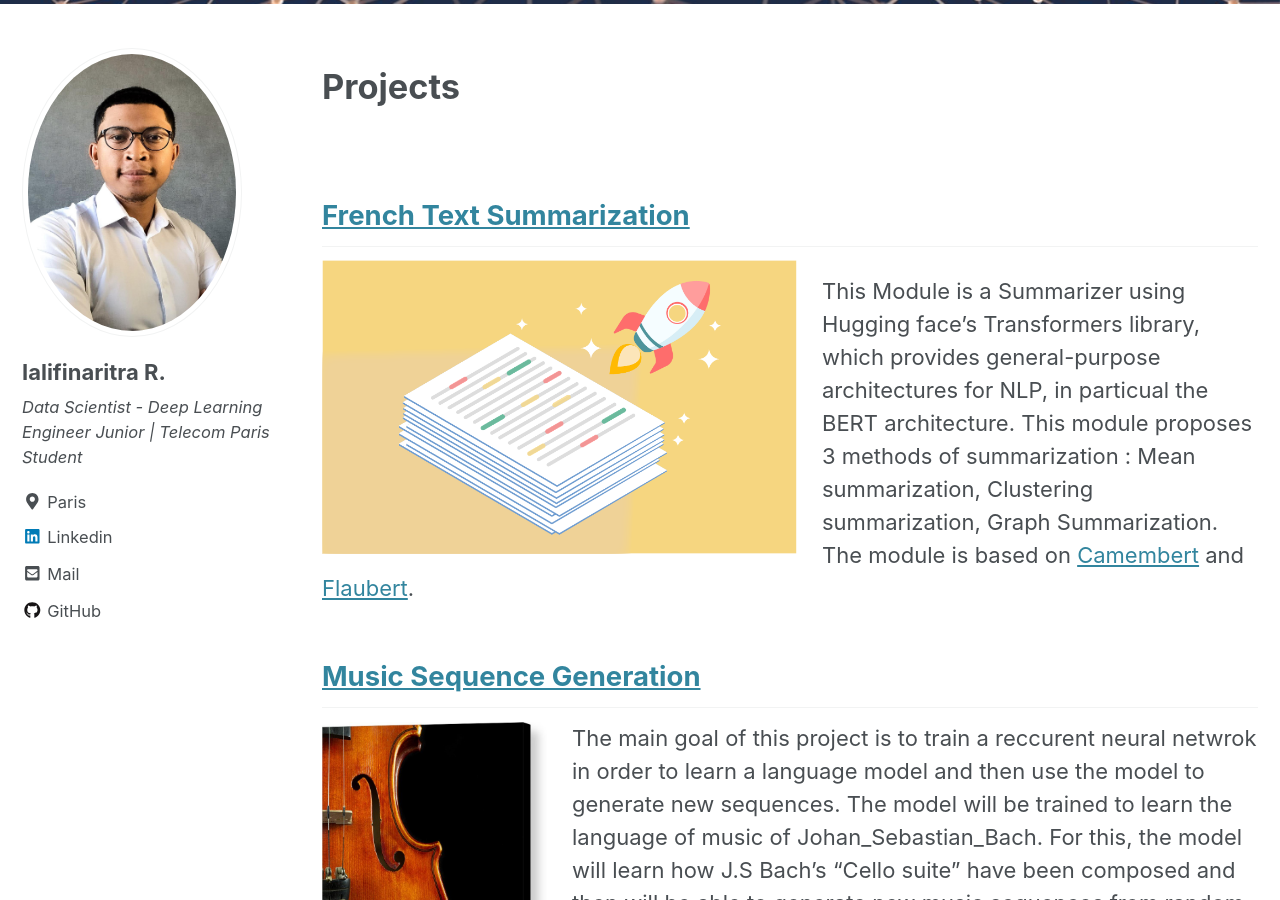
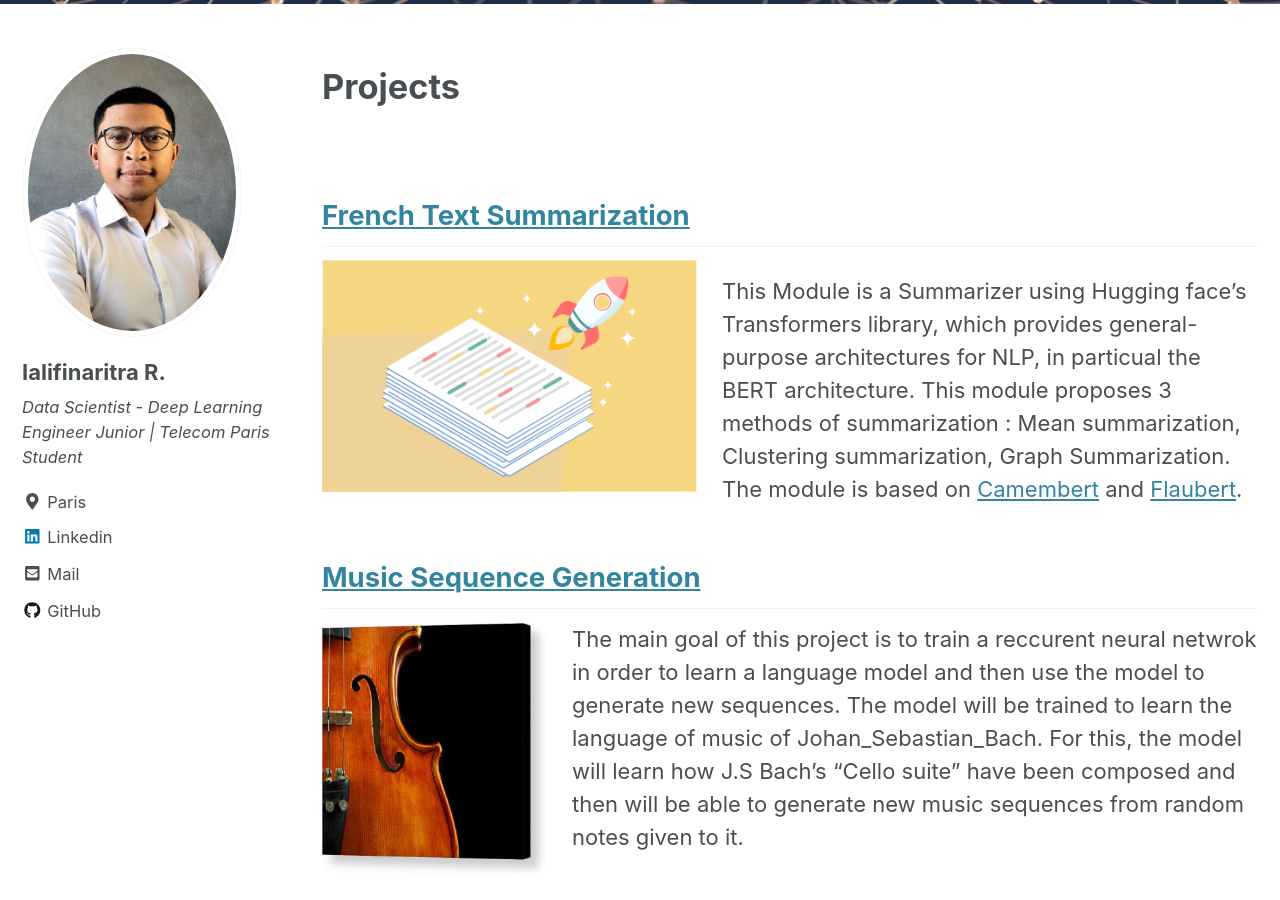
Before and after one commit to ialifinaritra/ialifinaritra.github.io, a Jekyll site: the page built from _pages/projects.md, in a window 1280 px wide and 900 px high, scrolled down 438 px. Built offline with Jekyll 4.4.1, drawn with Linux system fonts in a browser that asks for light colours; cached includes are drawn as plain includes.

Commit message:
gdelt projec

```diff
--- a/_pages/projects.md
+++ b/_pages/projects.md
@@ -10,7 +10,7 @@ header :
 
 
 ## [French Text Summarization](https://github.com/ialifinaritra/Text_Summarization)
-<img align="left" width="500px" height="500px" style="padding-right:25px" src="/assets/images/summaries.png">
+<img align="left" width="400" height="400" style="padding-right:25px" src="/assets/images/summaries.png">
 
 This Module is a Summarizer using Hugging face's Transformers library, which provides general-purpose architectures for NLP, in particual the BERT architecture. This module proposes 3 methods of summarization : Mean summarization, Clustering summarization, Graph Summarization.
 The module is based on [Camembert](https://camembert-model.fr/) and [Flaubert](https://arxiv.org/abs/1912.05372).
```
